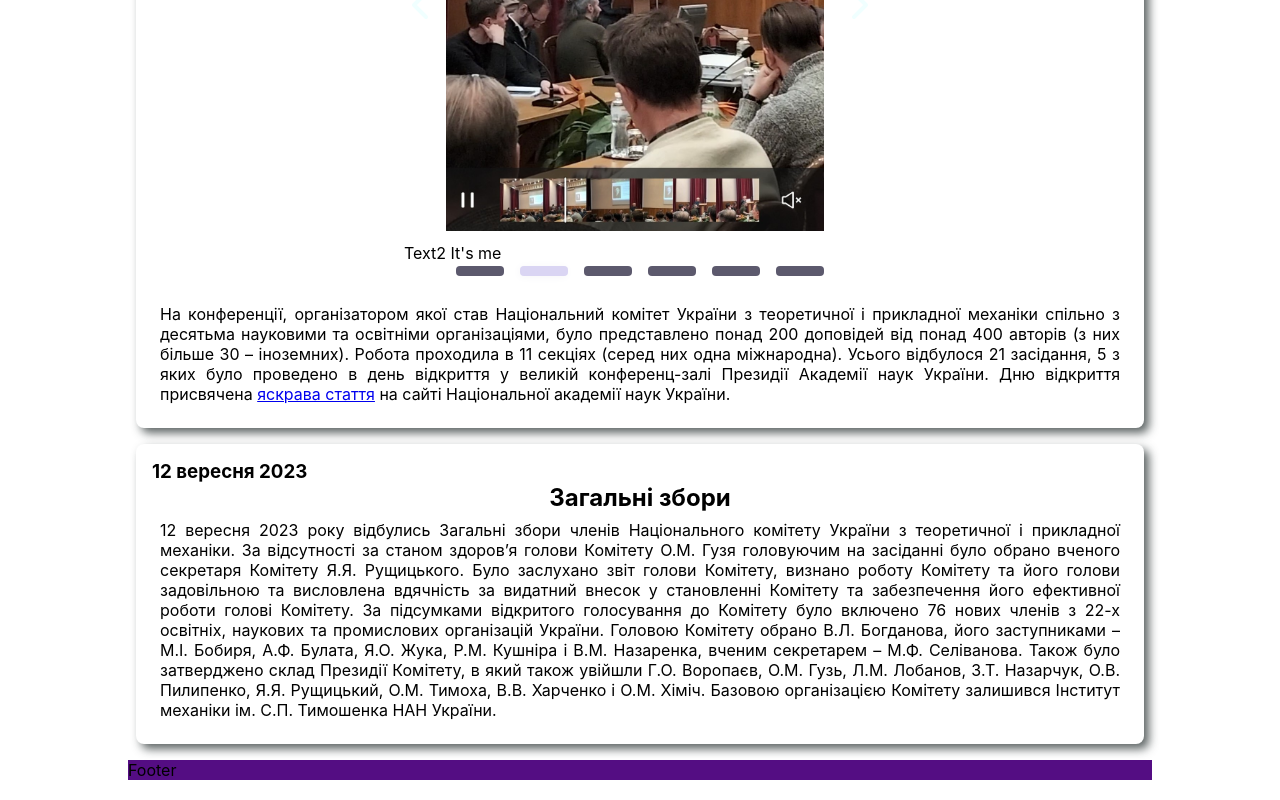
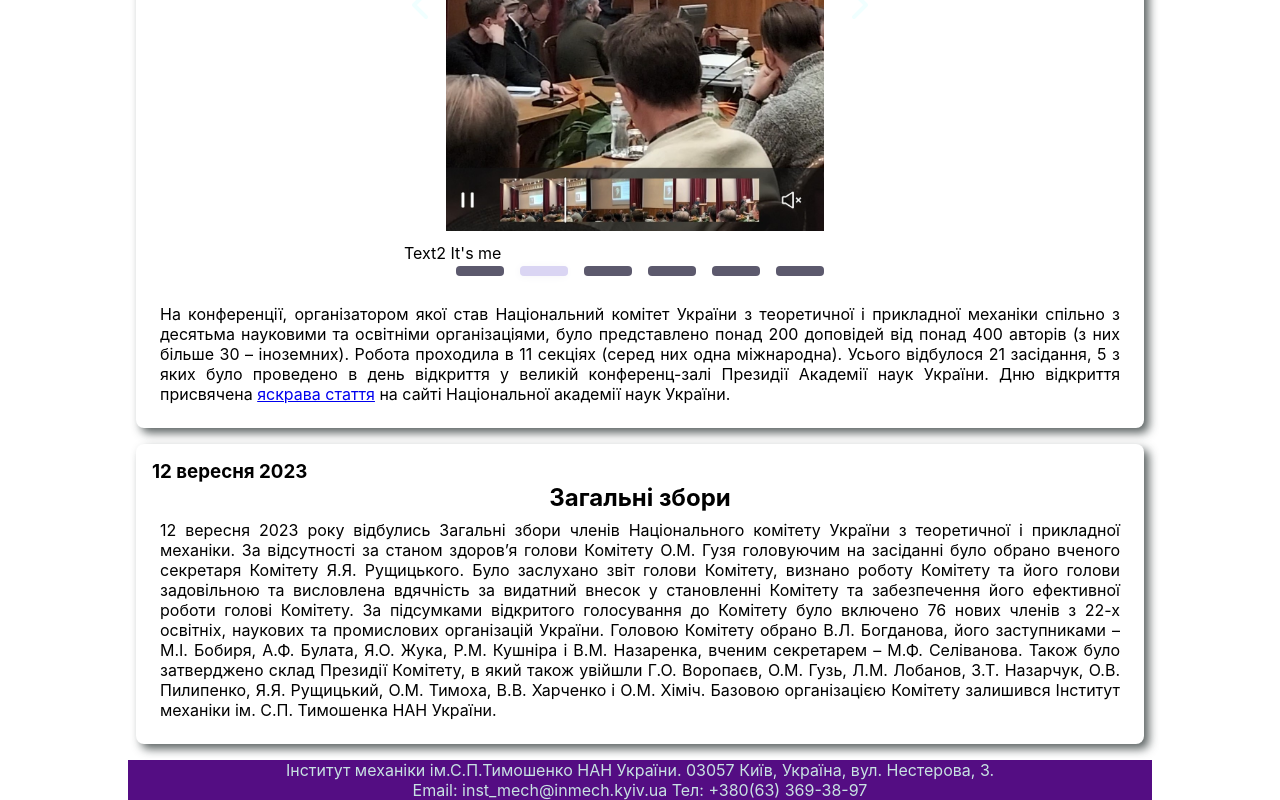
Before and after one commit to Pasha147/inmech, a React (Create React App) app: page / in a window 1280 px wide. Shown: the part 404-1204 px from the top of the page. Built offline with nearby package versions, Linux system fonts and the light colour scheme.

Commit message:
Css AppCont.Added information to the footer.

```diff
--- a/package.json
+++ b/package.json
@@ -35,7 +35,8 @@
     "development": [
       "last 1 chrome version",
       "last 1 firefox version",
-      "last 1 safari version"
+      "last 1 safari version",
+      "@babel/plugin-proposal-private-property-in-object"
     ]
   }
 }
--- a/src/App.css
+++ b/src/App.css
@@ -18,6 +18,21 @@
 html,
 body {
   height: 100%;
+}
+
+.appCont {
+  max-width: 1024px;
+  min-height: 100vh;
+  width: 100%;
+  /* display: inline-block; */
+  height: 100%;
+  /* border: 4px gray solid; */
+
+  height: 100%;
+  margin: 0 auto;
+  position: relative;
+  display: flex;
+  flex-direction: column;
 }
 
 .header {
@@ -78,21 +93,6 @@ body {
   padding: 0 10px;
 }
 
-.appCont {
-  max-width: 1024px;
-  min-height: 100vh;
-  width: 100vw;
-  /* display: inline-block; */
-  height: 100%;
-  /* border: 4px gray solid; */
-
-  height: 100%;
-  margin: 0 auto;
-  position: relative;
-  display: flex;
-  flex-direction: column;
-}
-
 .logoDiv {
   width: 10rem;
   padding: 5px;
@@ -149,6 +149,8 @@ margin: 1rem 0.5rem;
 .footer {
   /* border: 1px goldenrod solid; */
   background-color: var(--header-5);
+  color: var(--green-100);
+  text-align: center;
 }
 
 .link,
--- /dev/null
+++ b/src/Components/Footer.jsx
@@ -0,0 +1,12 @@
+export default function Futer() {
+  return (
+    <footer className="footer">
+      <p>
+        Інститут механіки ім.С.П.Тимошенко НАН України. 03057 Київ, Україна,
+        вул. Нестерова, 3.
+      </p>
+
+      <p>{`Email: inst_mech@inmech.kyiv.ua Тел: +380(63) 369-38-97`}</p>
+    </footer>
+  );
+}
--- a/src/Components/SharedLayout.js
+++ b/src/Components/SharedLayout.js
@@ -1,12 +1,14 @@
 import { Outlet } from "react-router-dom";
 import Header from "./Header";
+import Futer from "./Footer";
 const SharedLayout = () => {
   return (
     <>
       <div className="appCont">
         <Header />
         <Outlet />
-        <div className="footer">Footer</div>
+        <Futer/>
+
       </div>
     </>
   );
```
